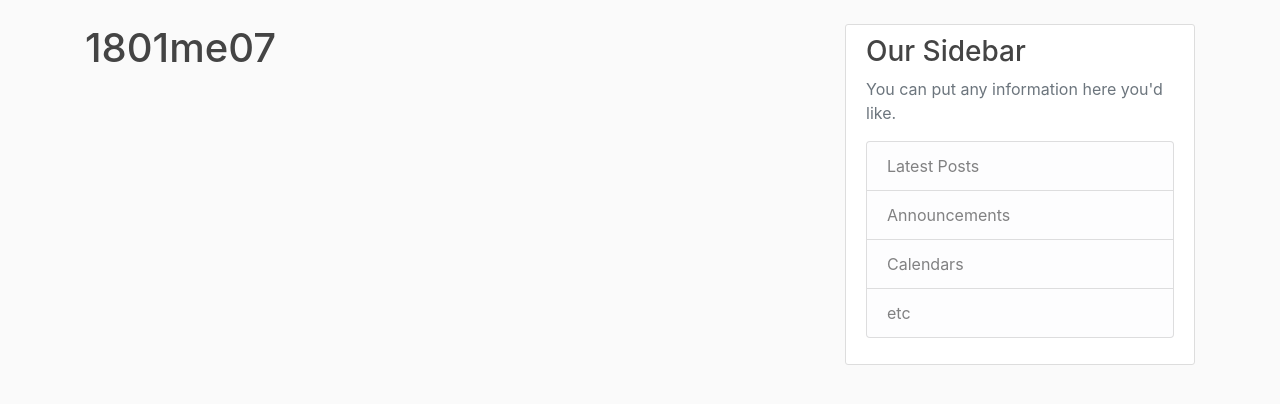
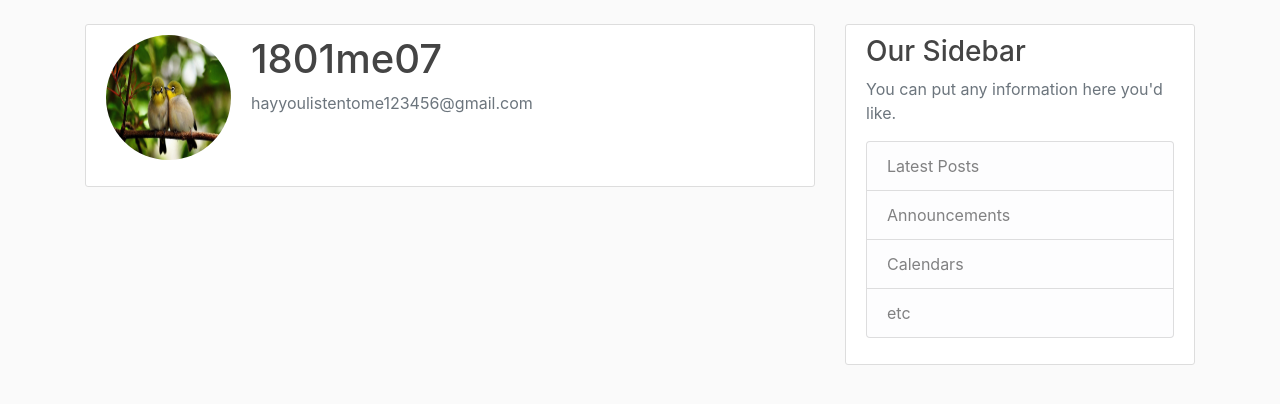
Before and after one commit to atm1504/quote_post_flask, a Flask app: page /account in a window 1280 px wide. Shown: the part 56-460 px from the top of the page. Run offline with Flask 2, Linux system fonts and the light colour scheme; a user stored in the database is signed in; some libraries are stand-ins or nearby versions.

Commit message:
Basic account page

```diff
--- a/quote_post/routes.py
+++ b/quote_post/routes.py
@@ -78,4 +78,5 @@ def logout():
 @app.route("/account")
 @login_required
 def account():
-    return render_template("account.html", title="Account")
+    image_file = url_for('static', filename="profile_pics/" + current_user.image_file)
+    return render_template("account.html", title="Account", image_file=image_file)
--- a/quote_post/templates/account.html
+++ b/quote_post/templates/account.html
@@ -1,4 +1,13 @@
 {% extends "layout.html" %}
 {% block content %}
-<h1>{{ current_user.username }}</h1>
+<div class="content-section">
+  <div class="media">
+    <img class="rounded-circle account-img" src="{{image_file}}">
+    <div class="media-body">
+      <h2 class="account-heading">{{ current_user.username }}</h2>
+      <p class="text-secondary">{{ current_user.email }}</p>
+    </div>
+  </div>
+  <!-- FORM HERE -->
+</div>
 {% endblock content%}
```
Also changed, not shown: quote_post/static/profile_pics/default.jpg (added).
